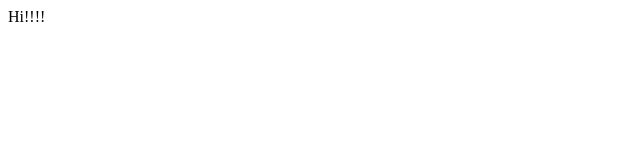
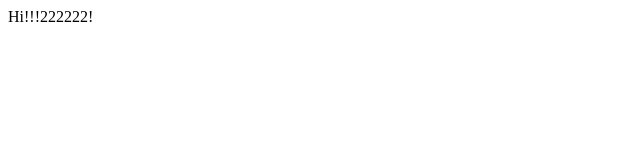
Before and after one commit to ZnTenshi/github-pages-dgp, a plain HTML site: page index.html in a window 1280 px wide. Shown: the full height of the page, 0-640 px from the left. Drawn offline with Linux system fonts and the light colour scheme.

Commit message:
Update index.html

```diff
--- a/index.html
+++ b/index.html
@@ -1,2 +1,2 @@
 <script>alert("in text!")</script>
-<div>Hi!!!!</div>
+<div>Hi!!!222222!</div>
```
